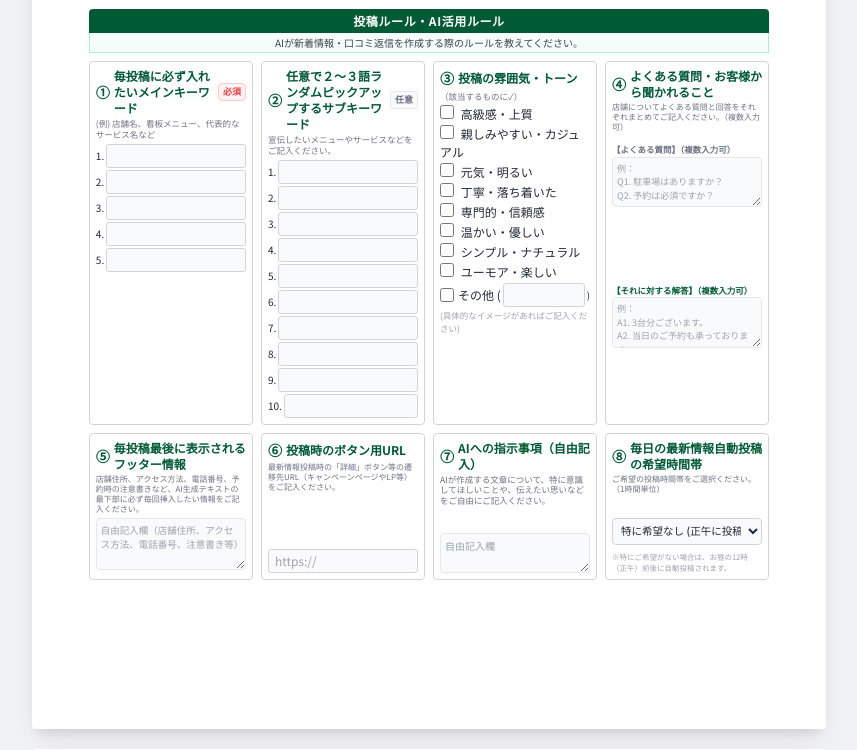
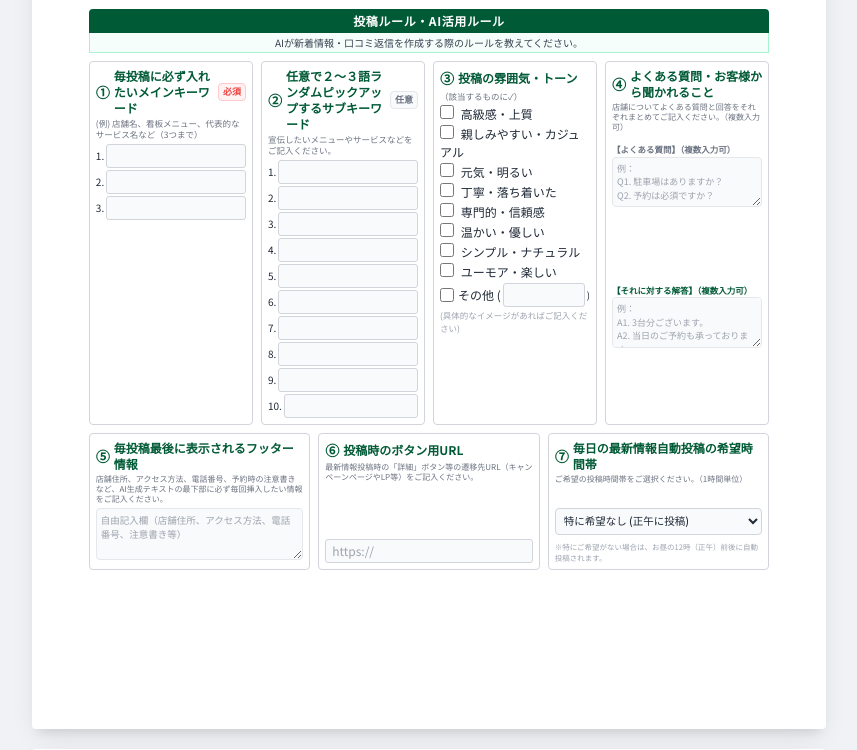
Before and after one commit to osada-lang/365-form, a website: page form.html in a window 1280 px wide. Shown: the part 438-1188 px from the top of the page, without its empty margins (211-1068 px from the left). Drawn offline with nearby package versions, Linux system fonts and the light colour scheme.

Commit message:
Page 1: Change main keyword inputs to 3 and remove AI instruction section

```diff
--- a/form.html
+++ b/form.html
@@ -286,14 +286,12 @@
                     <span class="text-[9px] text-red-500 font-bold bg-red-50 px-1 py-0.2 rounded border border-red-200 shrink-0">必須</span>
                 </h3>
                 <p class="text-gray-500 mb-1 text-[8.5px] leading-tight">
-                    (例) 店舗名、看板メニュー、代表的なサービス名など
+                    (例) 店舗名、看板メニュー、代表的なサービス名など（3つまで）
                 </p>
                 <div class="space-y-0.5 text-[10px]">
                     <div class="flex items-center gap-0.5"><span>1.</span><input type="text" class="input-inline"></div>
                     <div class="flex items-center gap-0.5"><span>2.</span><input type="text" class="input-inline"></div>
                     <div class="flex items-center gap-0.5"><span>3.</span><input type="text" class="input-inline"></div>
-                    <div class="flex items-center gap-0.5"><span>4.</span><input type="text" class="input-inline"></div>
-                    <div class="flex items-center gap-0.5"><span>5.</span><input type="text" class="input-inline"></div>
                 </div>
             </div>
 
@@ -370,8 +368,8 @@
             </div>
         </div>
 
-        <!-- Row 2: ⑤〜⑧ (4 Columns) -->
-        <div class="grid grid-cols-1 md:grid-cols-4 print:grid-cols-4 gap-2 text-[11px] mb-2">
+        <!-- Row 2: ⑤〜⑦ (3 Columns) -->
+        <div class="grid grid-cols-1 md:grid-cols-3 print:grid-cols-3 gap-2 text-[11px] mb-2">
             <!-- ⑤ 毎投稿最後に表示されるフッター情報 (旧③) -->
             <div class="border border-gray-300 rounded p-1.5 bg-white flex flex-col justify-between">
                 <div>
@@ -404,23 +402,11 @@
                 </div>
             </div>
 
-            <!-- ⑦ AIへの指示事項（自由記入） -->
+            <!-- ⑦ 毎日の最新情報自動投稿の希望時間帯 -->
             <div class="border border-gray-300 rounded p-1.5 bg-white flex flex-col justify-between">
                 <div>
                     <h3 class="font-bold text-[#005a36] mb-0.5 text-xs flex items-center gap-1">
                         <span class="text-sm">⑦</span>
-                        AIへの指示事項（自由記入）
-                    </h3>
-                    <p class="text-gray-500 mb-0.5 text-[8.5px] leading-tight">AIが作成する文章について、特に意識してほしいことや、伝えたい思いなどをご自由にご記入ください。</p>
-                </div>
-                <textarea rows="2.5" class="w-full border border-gray-200 rounded p-1 text-[10px]" placeholder="自由記入欄"></textarea>
-            </div>
-
-            <!-- ⑧ 毎日の最新情報自動投稿の希望時間帯 -->
-            <div class="border border-gray-300 rounded p-1.5 bg-white flex flex-col justify-between">
-                <div>
-                    <h3 class="font-bold text-[#005a36] mb-0.5 text-xs flex items-center gap-1">
-                        <span class="text-sm">⑧</span>
                         毎日の最新情報自動投稿の希望時間帯
                     </h3>
                     <p class="text-gray-500 mb-1 text-[8px] leading-tight">
```
